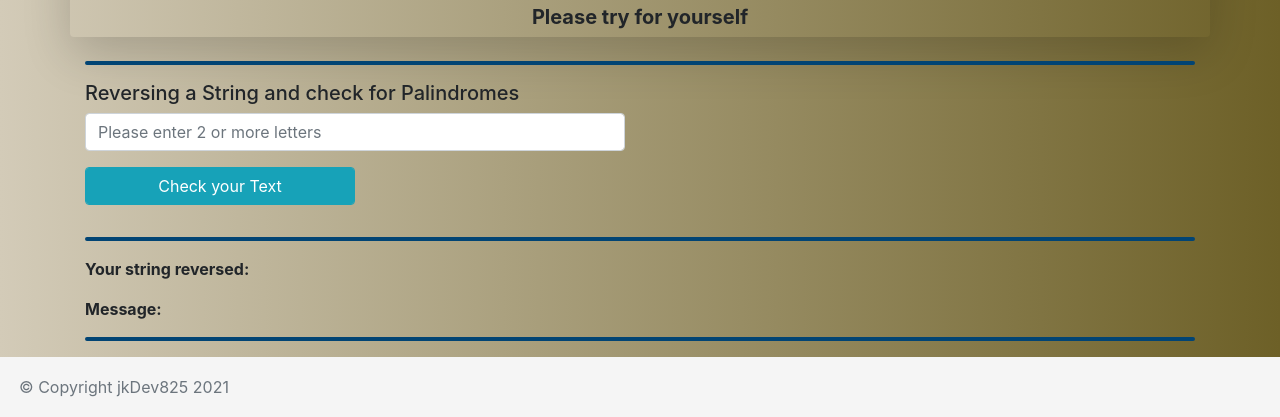
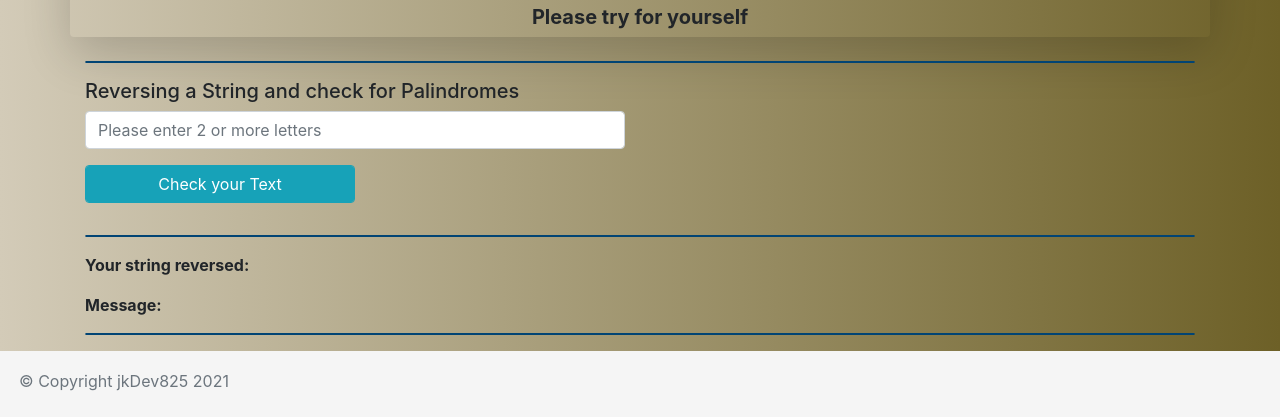
Before and after one commit to JKDev825/TacoCat, a plain HTML site: page index.html in a window 1280 px wide. Shown: the part 414-831 px from the top of the page. Drawn offline with nearby package versions, Linux system fonts and the light colour scheme.

Commit message:
css border change

```diff
--- a/CSS/site.css
+++ b/CSS/site.css
@@ -59,6 +59,7 @@ html {
   -ms-transform: translate(-50%, -50%);
   transform: translate(-50%, -50%);
 }
+
 /**/
 
 body {
@@ -177,6 +178,6 @@ code {
 }
 
 hr {
-  border: 2px solid #014474;
+  border: 1px solid #014474;
   border-radius: 2px;
 }
```
